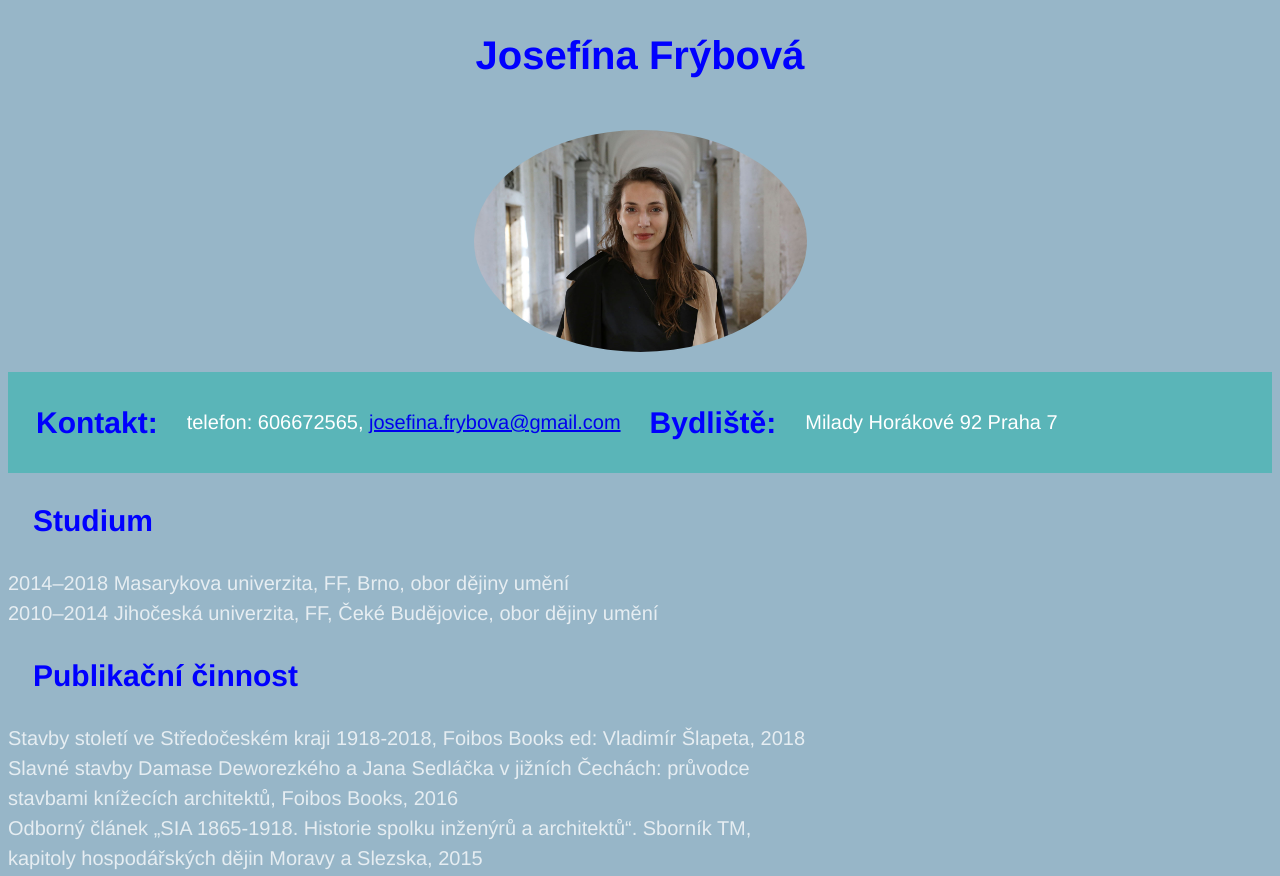
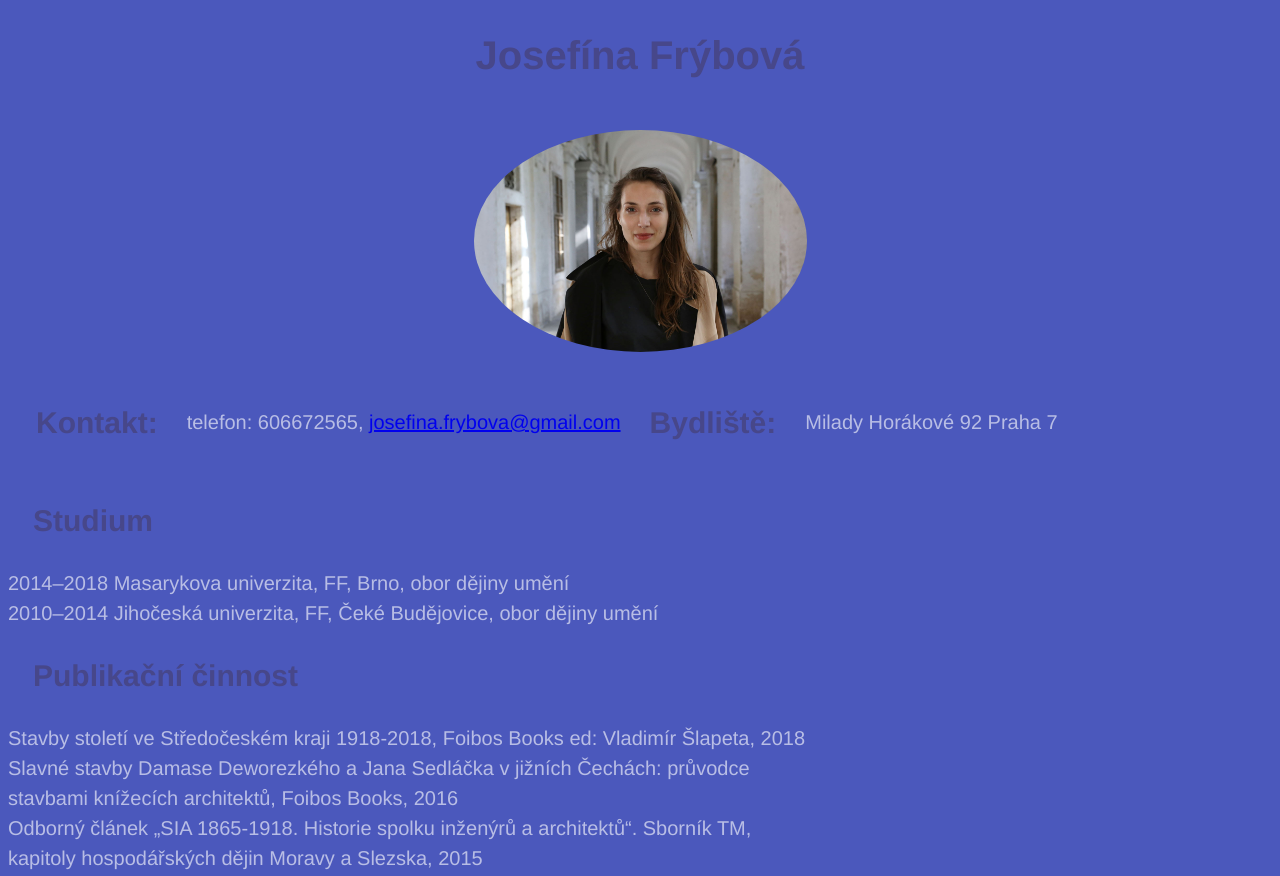
Before and after one commit to JosefinaFrybova/CV, a plain HTML site: page index.html in a window 1280 px wide. Shown: the top 876 px of the page. Drawn offline with Linux system fonts and the light colour scheme.

Commit message:
druha zmena

```diff
--- a/style.css
+++ b/style.css
@@ -1,5 +1,5 @@
-body { color:#ffffffc1;
-    background-color: #93b3c6f4;
+body { color:#ffffff9b;
+    background-color: #4351baf4;
     font-family:Helvetica;
     font-size: 20px;
     line-height: 1.5;
@@ -10,8 +10,7 @@ body { color:#ffffffc1;
     font-size: 20px ;
     line-height: 1.5;
     text-align: left;
-    background-color: #58b5b7f4;
-    color: rgb(255, 255, 255);
+    color: #ffffff9b;
 }
 
 h1 { font-size: 40px;
@@ -24,4 +23,4 @@ img { border-radius: 50%; padding:20px; display: block;
     margin-right: auto; }
 
 h1, h2
-{color:blue;margin:25px;}
+{color:rgb(71, 71, 138);margin:25px;}
```
